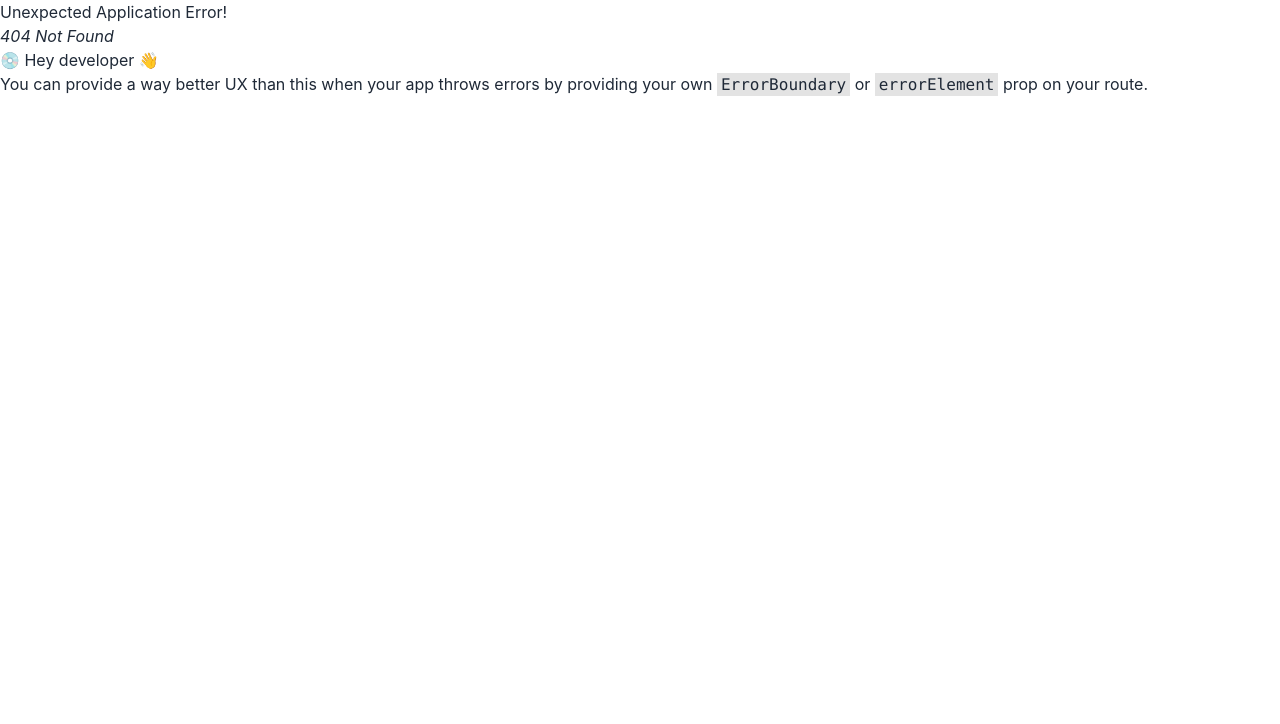
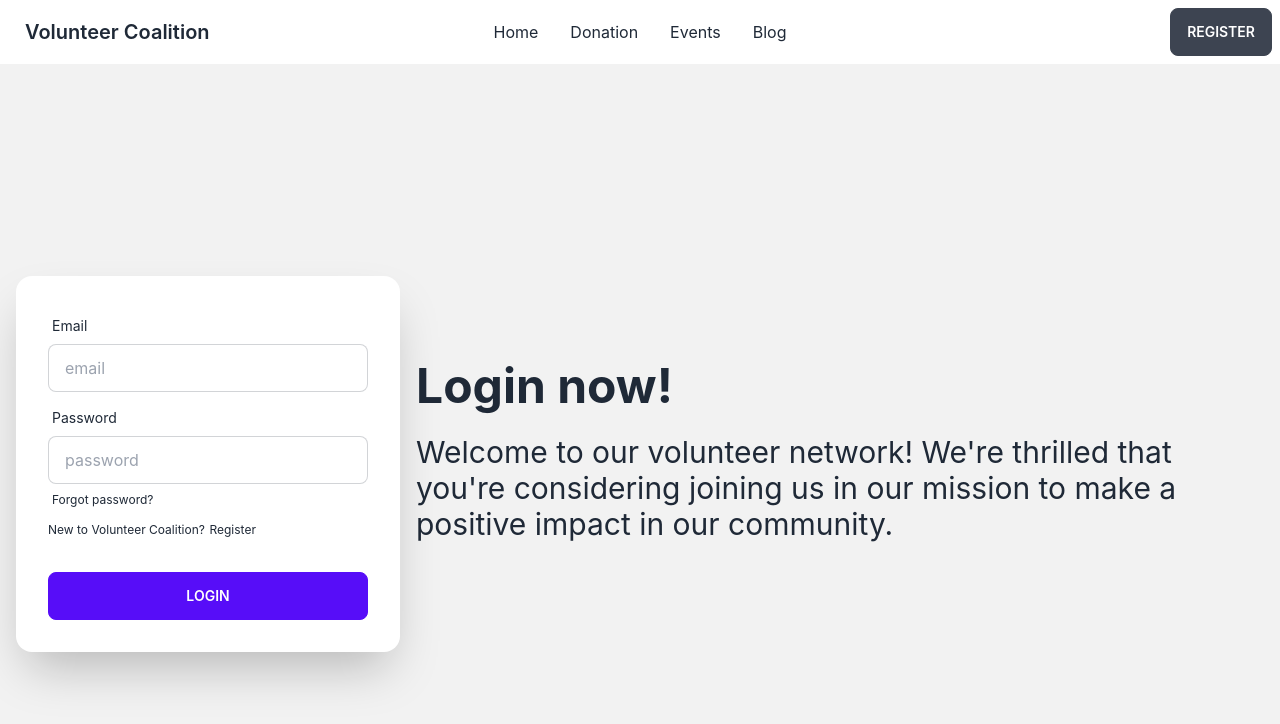
Before and after one commit to sowmik-sec/volunteer-coalition-client, a React (Create React App) app: page /register-here/login in a window 1280 px wide. Before the commit this address had no page. Shown: the top 724 px of the page. Built offline with nearby package versions, Linux system fonts and the light colour scheme.

Commit message:
login and register route updated

```diff
--- a/src/components/Login/Login/Login.js
+++ b/src/components/Login/Login/Login.js
@@ -43,7 +43,7 @@ const Login = () => {
                 <span className="label-text-alt">
                   New to Volunteer Coalition?
                 </span>{" "}
-                <Link to="/register">
+                <Link to="/register-here">
                   <span className="label-text-alt link link-hover">
                     Register
                   </span>
--- a/src/components/Login/Register/Register.js
+++ b/src/components/Login/Register/Register.js
@@ -56,7 +56,7 @@ const Register = () => {
               />
               <label className="">
                 <span className="label-text-alt">Already have an account?</span>{" "}
-                <Link to="/login">
+                <Link to="login">
                   <span className="label-text-alt link link-hover">Log In</span>
                 </Link>
               </label>
--- /dev/null
+++ b/src/components/Login/RegisterHere/RegisterHere.js
@@ -0,0 +1,15 @@
+import React from "react";
+import { Outlet } from "react-router-dom";
+import Header from "../../Shared/Header/Header";
+import Register from "../Register/Register";
+
+const RegisterHere = () => {
+  return (
+    <div>
+      <Header />
+      <Outlet />
+    </div>
+  );
+};
+
+export default RegisterHere;
--- a/src/components/Shared/Header/Header.js
+++ b/src/components/Shared/Header/Header.js
@@ -61,7 +61,7 @@ const Header = () => {
         </ul>
       </div>
       <div className="navbar-end">
-        <Link to="/register" className="btn">
+        <Link to="/register-here" className="btn">
           Register
         </Link>
       </div>
```
Also changed, not shown: src/routes/routes.js (+13 -6 lines).
